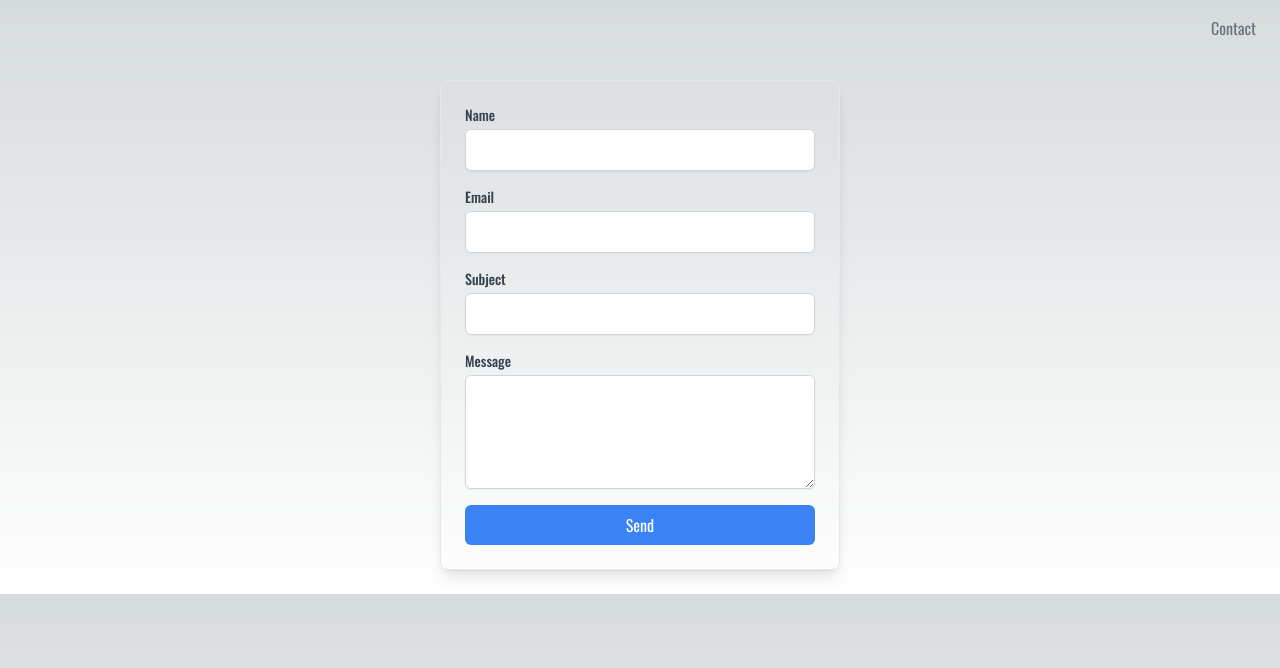
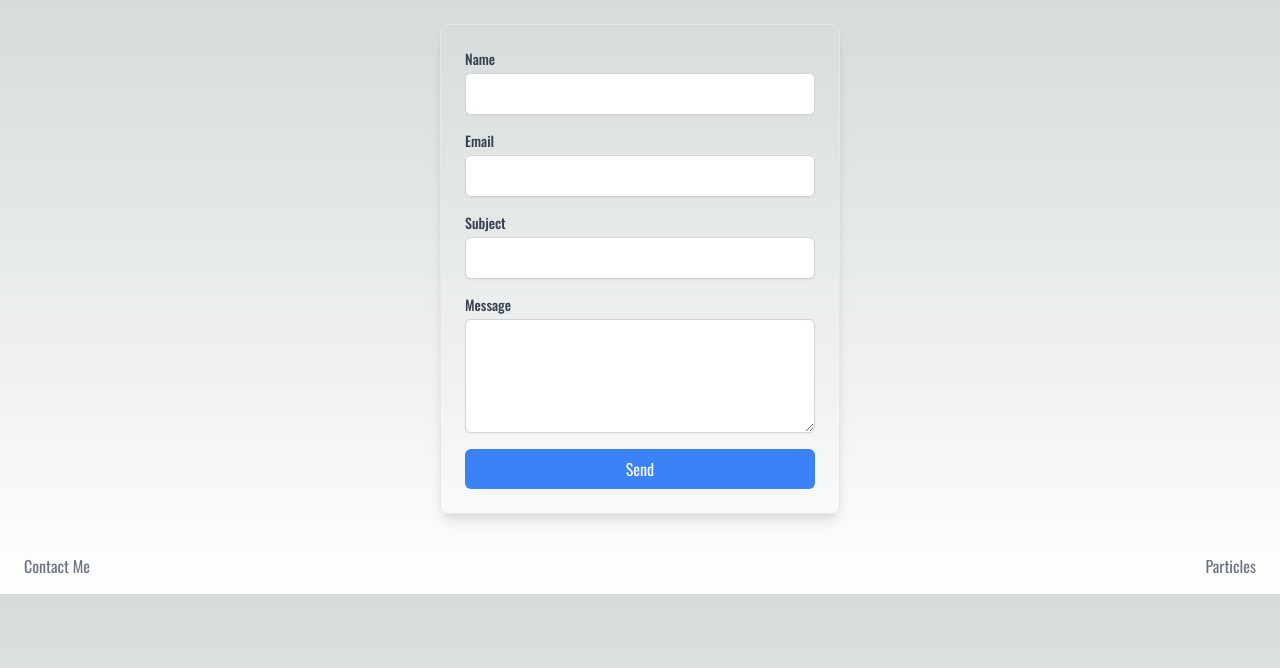
Before and after one commit to LQuintero/personal-page, a Next.js app: page /contact in a window 1280 px wide. Shown: the top 668 px of the page. Built offline with nearby package versions, Linux system fonts and the light colour scheme.

Commit message:
Replace Navigation component with Footer in layout; add Footer component for improved site structure

```diff
--- /dev/null
+++ b/src/app/components/Footer.tsx
@@ -0,0 +1,33 @@
+'use client'
+
+import Link from 'next/link';
+
+const Footer = () => {
+  return (
+    <footer className="w-full py-4 px-6">
+      <div className="max-w-7xl mx-auto flex justify-between items-center">
+        <Link
+          href="/contact"
+          className="text-gray-500 hover:text-white transition-colors duration-200"
+        >
+          Contact Me
+        </Link>
+        <div className="group relative">
+          <Link
+            href="https://codepen.io/soulwire/pen/DPMBjA"
+            target="_blank"
+            rel="noopener noreferrer"
+            className="text-gray-500 hover:text-white transition-colors duration-200"
+          >
+            Particles
+          </Link>
+          <div className="absolute bottom-full right-0 mb-2 opacity-0 group-hover:opacity-100 transition-opacity duration-200 pointer-events-none whitespace-nowrap text-gray-500 text-sm">
+            These fancy particles? Not my magic. That&apos;s Soulwire&apos;s wizardry.
+          </div>
+        </div>
+      </div>
+    </footer>
+  );
+};
+
+export default Footer;
--- a/src/app/components/Navigation.tsx
+++ /dev/null
@@ -1,20 +0,0 @@
-'use client'
-
-import Link from 'next/link';
-
-const Navigation = () => {
-  return (
-    <nav className="w-full py-4 px-6">
-      <div className="max-w-7xl mx-auto flex justify-end">
-        <Link
-          href="/contact"
-          className="text-gray-500 hover:text-gray-700 transition-colors duration-200"
-        >
-          Contact
-        </Link>
-      </div>
-    </nav>
-  );
-};
-
-export default Navigation;
--- a/src/app/layout.tsx
+++ b/src/app/layout.tsx
@@ -1,7 +1,7 @@
 import type { Metadata } from "next";
 import { Oswald } from "next/font/google";
 import ErrorBoundaryWrapper from './components/ErrorBoundaryWrapper';
-import Navigation from './components/Navigation';
+import Footer from './components/Footer';
 import './styles/globals.css';
 
 const oswald = Oswald({ subsets: ["latin"] });
@@ -20,8 +20,8 @@ export default function RootLayout({
     <html lang="en">
       <body className={oswald.className}>
         <ErrorBoundaryWrapper>
-          <Navigation />
           {children}
+          <Footer />
         </ErrorBoundaryWrapper>
       </body>
     </html>
```
